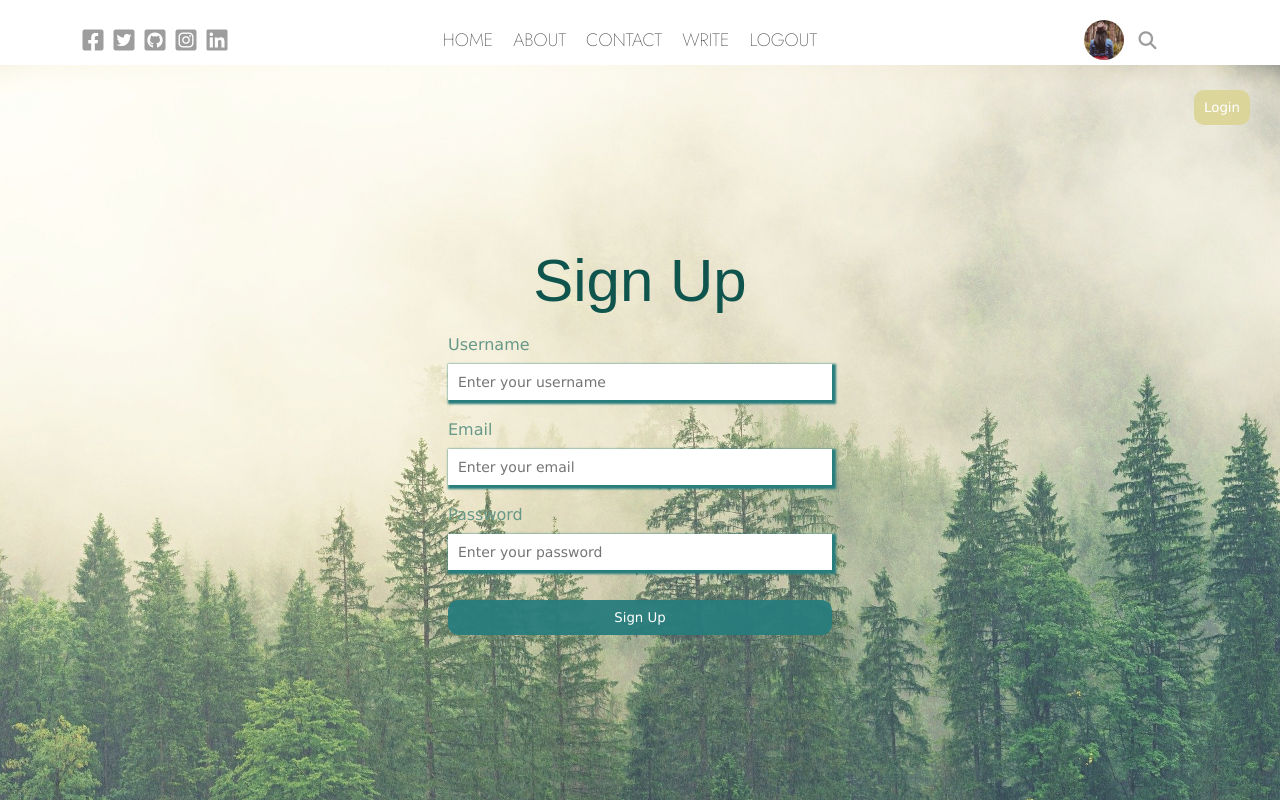
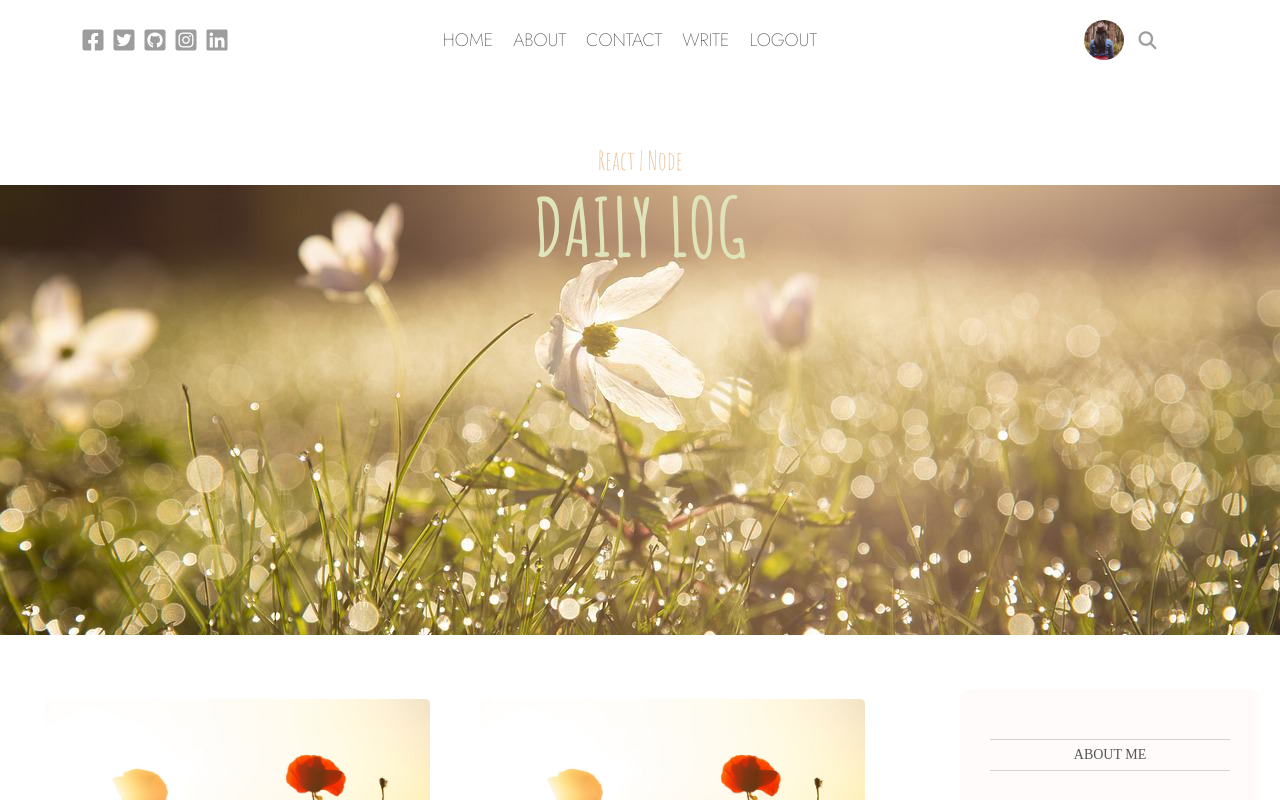
Before and after one commit to bruadarach/react-daily-log, a React (Create React App) app: page / in a window 1280 px wide. Shown: the top 800 px of the page. Built offline with nearby package versions, Linux system fonts and the light colour scheme; a web font is replaced by a local one.

Commit message:
set routes

```diff
--- a/src/App.js
+++ b/src/App.js
@@ -6,19 +6,32 @@ import Write from './pages/write/Write';
 import Settings from './pages/settings/Settings';
 import Login from './pages/login/Login';
 import Register from './pages/register/Register';
+import { BrowserRouter, Routes, Route, Link } from "react-router-dom";
 
 function App() {
   return (
     <>
+    <BrowserRouter>
     <TopBar/>
-    {/* <Home /> */}
-    {/* <Single /> */}
-    {/* <Write /> */}
-    {/* <Settings /> */}
-    {/* <Login /> */}
-    <Register />
+      <Routes>
+        <Route path ="/" element={<Home />} />
+        <Route path ="/register" element={<Register />} />
+        <Route path ="/register" element={<Register />} />
+        <Route path ="/login" element={<Login />} />
+        <Route path ="/write" element={<Write />} />
+        <Route path ="/settings" element={<Settings />} />
+        <Route path ="/post/:postId" element={<Single />} />
+      </Routes>
+    </BrowserRouter>
     </>
   );
 }
 
 export default App;
+
+// {/* <Home /> */}
+// {/* <Single /> */}
+// {/* <Write /> */}
+// {/* <Settings /> */}
+// {/* <Login /> */}
+// {/* <Register /> */}
```
